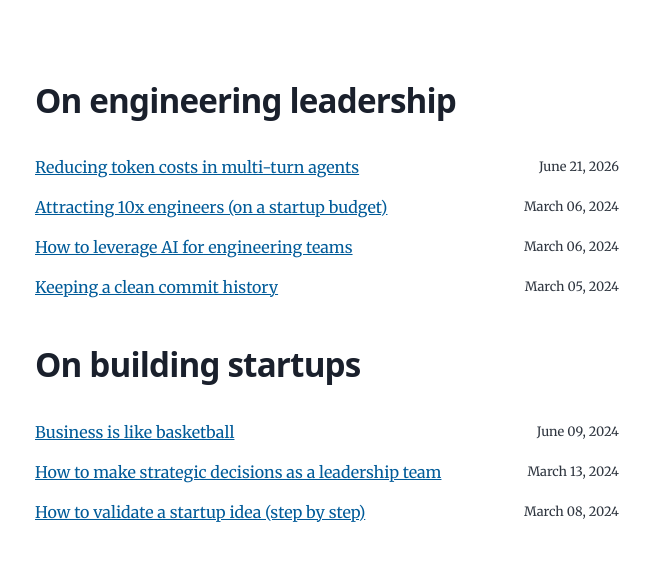
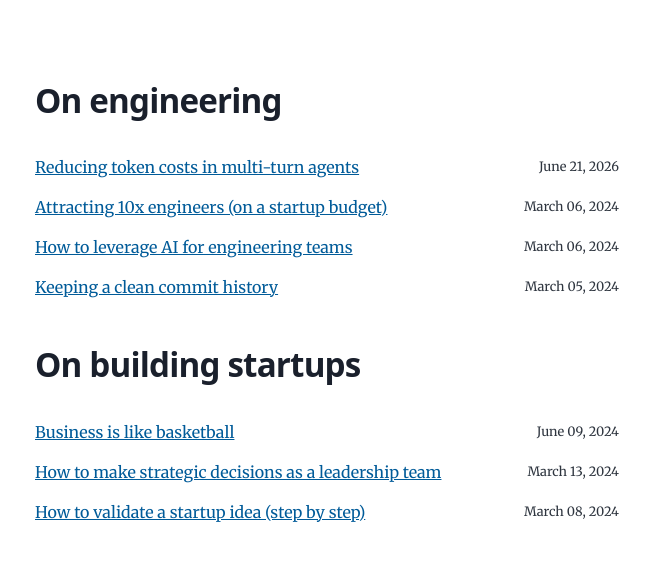
Before and after one commit to johnnyji/blog, a Gatsby site: page / in a window 1280 px wide. Shown: the part 200-769 px from the top of the page, without its empty margins (313-963 px from the left). Built offline with nearby package versions, Linux system fonts and the light colour scheme; Gatsby itself is replaced by a stand-in of ours.

Commit message:
Change engineering grouping title

```diff
--- a/content/blog/attracting-10x-engineers-on-a-startup-budget/index.md
+++ b/content/blog/attracting-10x-engineers-on-a-startup-budget/index.md
@@ -1,7 +1,7 @@
 ---
 title: "Attracting 10x engineers (on a startup budget)"
 date: "2024-03-06"
-group: "On engineering leadership"
+group: "On engineering"
 ---
 
 Even though I’m the CTO of Distru, I can proudly call myself the worst engineer on my team! In fact, did you know that at the time of writing this, Distru is the leading Cannabis ERP and generates **$6.5M ARR off of** **4 engineers!** All of which I consider to be 10x engineers.
--- a/content/blog/how-to-leverage-ai-for-engineering-teams/index.md
+++ b/content/blog/how-to-leverage-ai-for-engineering-teams/index.md
@@ -1,7 +1,7 @@
 ---
 title: "How to leverage AI for engineering teams"
 date: "2024-03-06"
-group: "On engineering leadership"
+group: "On engineering"
 ---
 
 As of March 2024, AI (I’m referring to LLMs like ChatGPT when I say AI) have both come a long way and... not really.
--- a/content/blog/keeping-a-clean-commit-history/index.md
+++ b/content/blog/keeping-a-clean-commit-history/index.md
@@ -1,7 +1,7 @@
 ---
 title: "Keeping a clean commit history"
 date: "2024-03-05"
-group: "On engineering leadership"
+group: "On engineering"
 ---
 
 Have you ever come across a PR (pull request) with a commit history that looks like this?
--- a/content/blog/reducing-token-costs-in-multi-turn-agents/index.md
+++ b/content/blog/reducing-token-costs-in-multi-turn-agents/index.md
@@ -1,7 +1,7 @@
 ---
 title: "Reducing token costs in multi-turn agents"
 date: "2026-06-21"
-group: "On engineering leadership"
+group: "On engineering"
 ---
 
 If you're building agentic AI systems with tool calling, you've probably noticed that input tokens dominate your cost. We traced a simple "create one invoice" task and found that 91% of the spend was input tokens. The LLM's actual output? 356 tokens. A single tool call.
```
